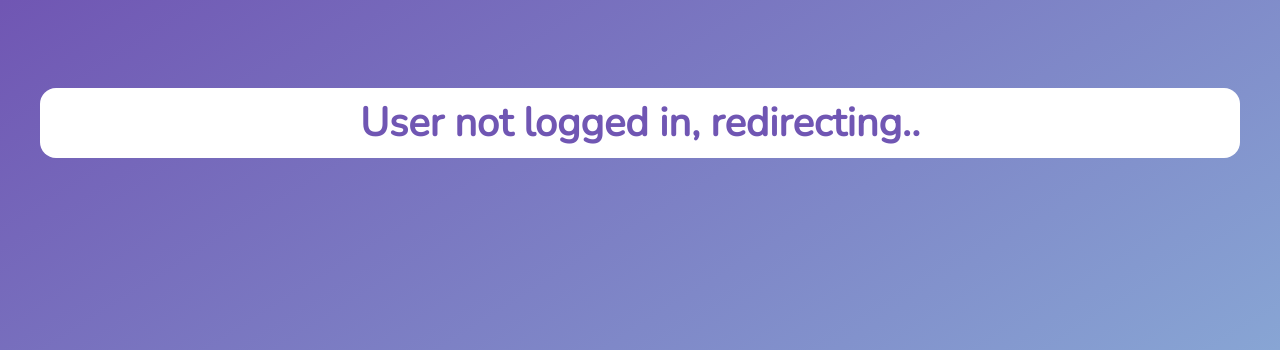
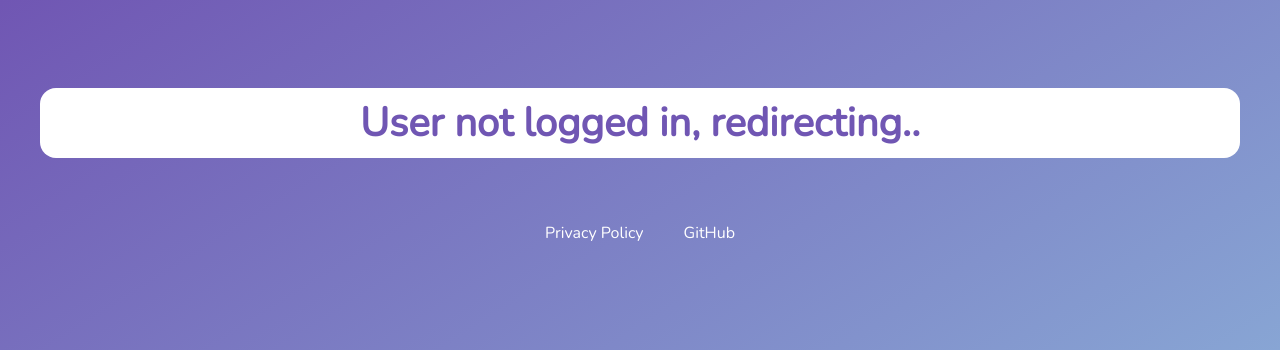
Before and after one commit to arangace/ReadyFourTomorrow, a Next.js app: page / in a window 1280 px wide. Shown: the top 350 px of the page. Built offline with nearby package versions, Linux system fonts and the light colour scheme; no server answers.

Commit message:
added footer and restructured code

```diff
--- a/components/Layout.tsx
+++ b/components/Layouts/Layout.tsx
@@ -1,9 +1,8 @@
 import { ReactNode } from "react";
-import NavBar from "./navbar/Navbar";
+import NavBar from "../navbar/Navbar";
 import Head from "next/head";
-type Layout = {
-  children: ReactNode;
-};
+import { Layout } from "@/types/types";
+import FooterComponent from "../footer/Footer";
 
 export default function Layout({ children }: Layout) {
   return (
@@ -13,6 +12,7 @@ export default function Layout({ children }: Layout) {
       </Head>
       <NavBar />
       <main>{children}</main>
+      <FooterComponent />
     </>
   );
 }
--- /dev/null
+++ b/components/footer/Footer.tsx
@@ -0,0 +1,25 @@
+import React from "react";
+import { Footer, FooterContainer, FooterItem } from "./FooterStyles";
+import Link from "next/link";
+
+const FooterComponent = () => (
+  <Footer>
+    <FooterContainer>
+      <FooterItem>
+        <Link href="/privacy" target="_blank" rel="noopener">
+          Privacy Policy
+        </Link>
+      </FooterItem>
+      <FooterItem>
+        <Link
+          href="https://github.com/arangace/ReadyFourTomorrow"
+          target="_blank"
+        >
+          GitHub
+        </Link>
+      </FooterItem>
+    </FooterContainer>
+  </Footer>
+);
+
+export default FooterComponent;
--- /dev/null
+++ b/components/footer/FooterStyles.ts
@@ -0,0 +1,22 @@
+import styled from "styled-components";
+
+export const Footer = styled.footer`
+  display: flex;
+  justify-content: center;
+  align-items: center;
+  padding: 2.5rem;
+`;
+export const FooterContainer = styled.ul`
+  list-style: none;
+  display: flex;
+  justify-content: space-evenly;
+  align-items: center;
+  padding: 0;
+  gap: 2.5rem;
+`;
+export const FooterItem = styled.li`
+  &:hover,
+  &:focus-visible {
+    text-decoration: underline;
+  }
+`;
--- a/pages/_app.tsx
+++ b/pages/_app.tsx
@@ -1,13 +1,26 @@
 import "@/styles/globals.css";
 import type { AppProps } from "next/app";
 import { SessionProvider } from "next-auth/react";
-import Layout from "@/components/Layout";
-export default function App({ Component, pageProps }: AppProps) {
-  return (
-    <SessionProvider session={pageProps.session}>
-      <Layout>
-        <Component {...pageProps} />
-      </Layout>
-    </SessionProvider>
-  );
+import Layout from "@/components/Layouts/Layout";
+import { ReactElement, ReactNode } from "react";
+import { NextPage } from "next";
+export type NextPageWithLayout<P = {}, IP = P> = NextPage<P, IP> & {
+  getLayout?: (page: ReactElement) => ReactNode;
+};
+
+type AppPropsWithLayout = AppProps & {
+  Component: NextPageWithLayout;
+};
+
+export default function App({ Component, pageProps }: AppPropsWithLayout) {
+  //If there is a layout present for the page, use it, otherwise use this as a default layout
+  const getLayout =
+    Component.getLayout ??
+    ((page) => (
+      <SessionProvider session={pageProps.session}>
+        <Layout>{page} </Layout>
+      </SessionProvider>
+    ));
+
+  return getLayout(<Component {...pageProps} />);
 }
--- a/types/types.ts
+++ b/types/types.ts
@@ -1,3 +1,8 @@
+import { ReactNode } from "react";
+
+export type Layout = {
+  children: ReactNode;
+};
 export type CalendarItem = {
   accessRole?: string;
   defaultReminders?: string[];
```
Also changed, not shown: components/Layouts/PrivacyLayout.tsx (added, +16 -0 lines), pages/privacy/index.tsx (+9 -2 lines).
